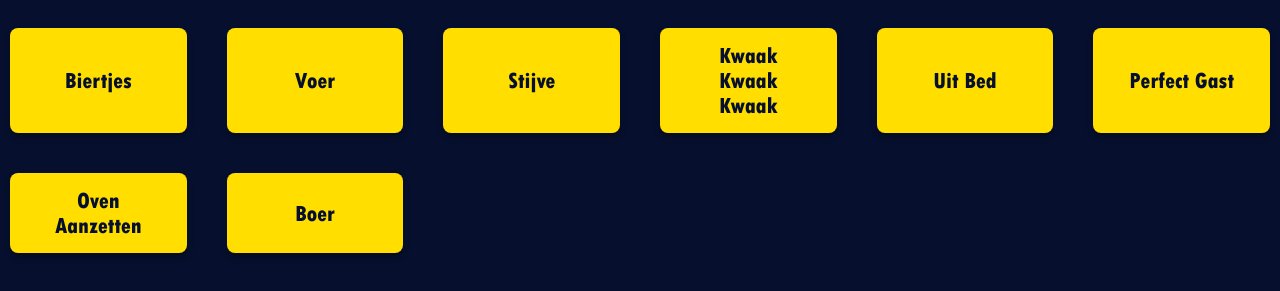
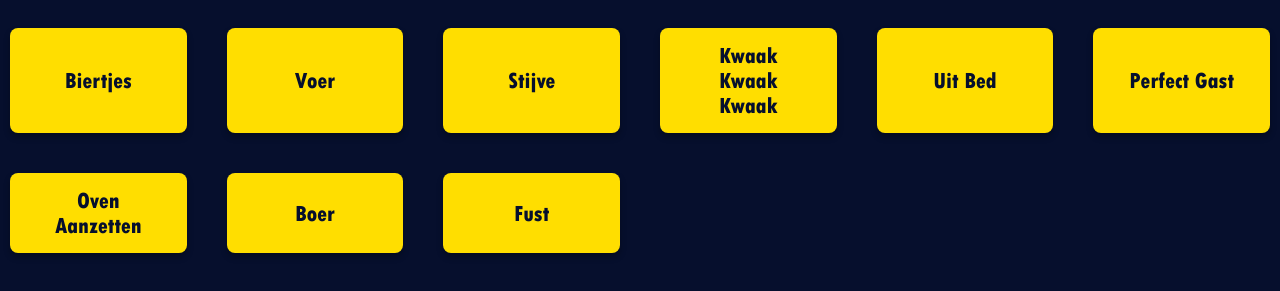
Before and after one commit to CLUB9-2/website, a plain HTML site: page soundboard.html in a window 1280 px wide. Shown: the part 241-532 px from the top of the page. Drawn offline with Linux system fonts and the light colour scheme.

Commit message:
Update soundboard.html

```diff
--- a/soundboard.html
+++ b/soundboard.html
@@ -39,6 +39,7 @@
     <button data-sound="sounds/perfectgast.mp3">Perfect Gast</button>
     <button data-sound="sounds/ovenaanzetten.mp3">Oven Aanzetten</button>
     <button data-sound="sounds/twanboer.mp3">Boer</button>
+    <button data-sound="sounds/fust.mp3">Fust</button>
 
   </div>
 </main>
```
